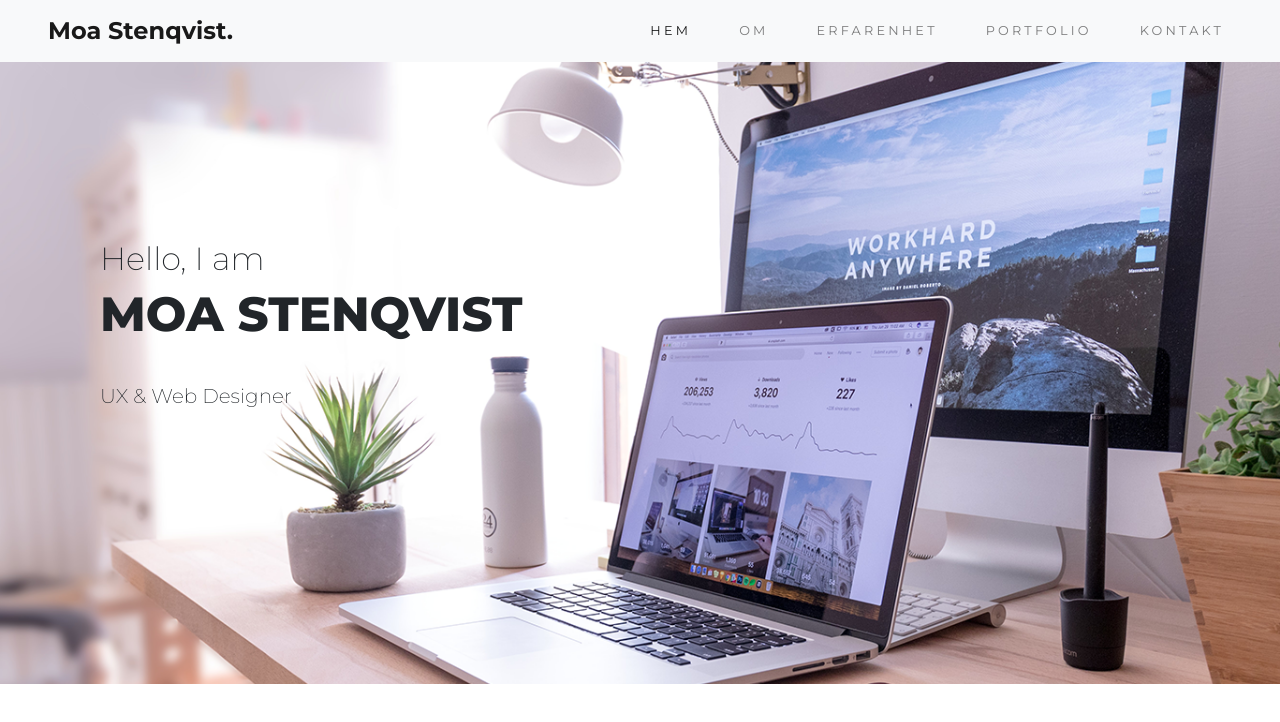
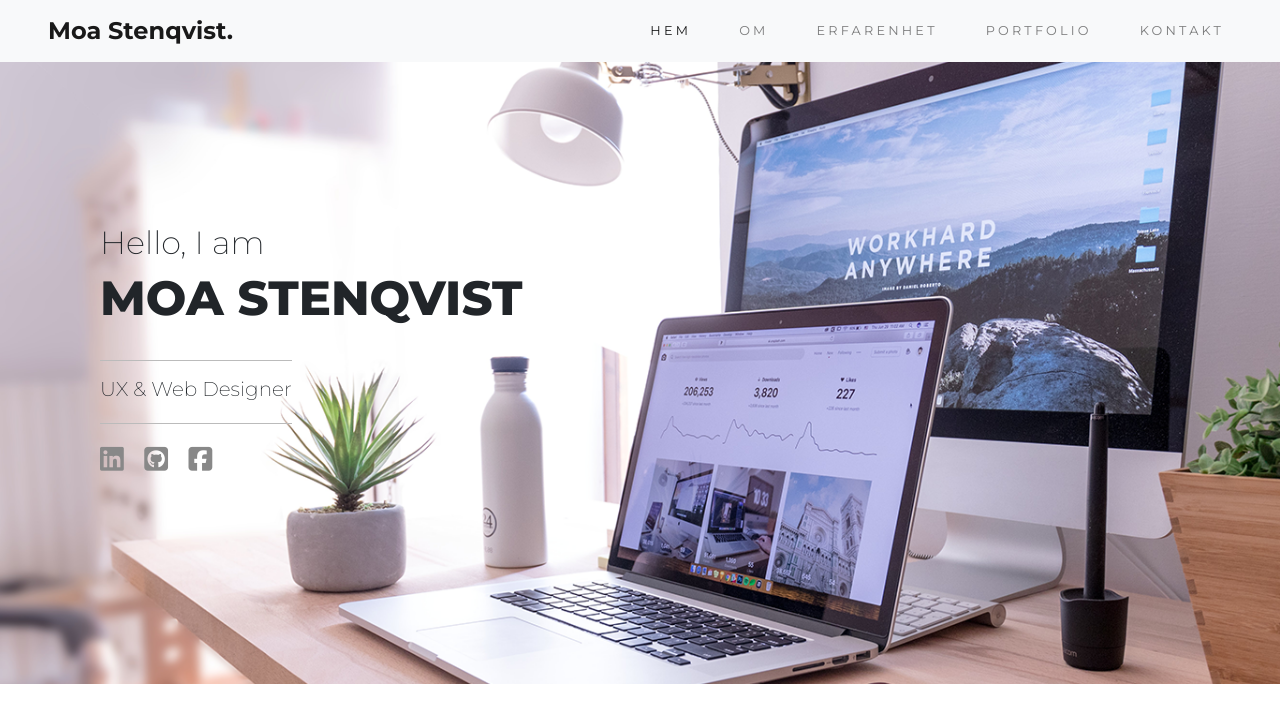
Before and after one commit to stonetwix/cv, a plain HTML site: page index.html in a window 1280 px wide. Drawn offline with nearby package versions, Linux system fonts and the light colour scheme.

Commit message:
Added social icons to hero section.

```diff
--- a/index.html
+++ b/index.html
@@ -59,10 +59,15 @@
           <div class="col-md-5">
             <h4>Hello, I am</h4>
             <h1>Moa Stenqvist</h1>
-            <div class="words-wrapper">
+            <div class="title-wrapper">
               <h5 id="title-one">Graphic Designer & Front End Developer</h5>
               <h5 id="title-two">UX & Web Designer</h5>
               <h5 id="title-three">Journalist & Editor</h5>
+            </div>
+            <div class="social">
+              <a href="#"><i class="fab fa-linkedin"></i></a>
+              <a href="#"><i class="fab fa-github-square"></i></a>
+              <a href="#"><i class="fab fa-facebook-square"></i></a>
             </div>
 
           </div>
--- a/style.css
+++ b/style.css
@@ -27,21 +27,6 @@ body {
     width: 100%;
 }
 
-#slide-one {
-    opacity: 1;
-    transition: opacity 2s ease-in-out;
-}
-
-#slide-two {
-    opacity: 1;
-    transition: opacity 2s ease-in-out;
-}
-
-#slide-three {
-    opacity: 1;
-    transition: opacity 2s ease-in-out;
-}
-
 h1 {
     font-family: 'Montserrat', sans-serif;
     font-weight: 800;
@@ -59,8 +44,6 @@ h5 {
     font-family: 'Montserrat', sans-serif;
     font-weight: 200;
     margin-top: 1rem;
-    padding-top: 1rem;
-    padding-bottom: 1rem;
     width: 25rem;
 }
 
@@ -69,7 +52,6 @@ h5 {
     visibility: visible;
     animation-name: rotate;
     animation-duration: 0.5s;
-    ani
 }
 
 #title-two {
@@ -89,12 +71,35 @@ h5 {
 .col-md-5 {
     z-index: 100;
     position: absolute;
-    margin-top: 15rem;
+    margin-top: 14rem;
 }
 
-.words-wrapper {
+.title-wrapper {
+    border-top: 0.1rem solid #bbb;
+    border-bottom: 0.1rem solid #bbb;
+    width: 12rem;
+    height: 4rem;
+    margin-top: 2rem;
+}
 
+.social {
+    margin-top: 1rem;
 }
+
+.social a {
+    color: #888;
+    font-size: 1.7rem;
+    padding-right: 1rem;
+}
+
+.social a:hover {
+    color: black;
+}
+
+
+
+
+
 
 @keyframes rotate {
     0% {
@@ -117,3 +122,4 @@ h5 {
         transform: rotateX(0);
         opacity: 1;
     }
+}
```
